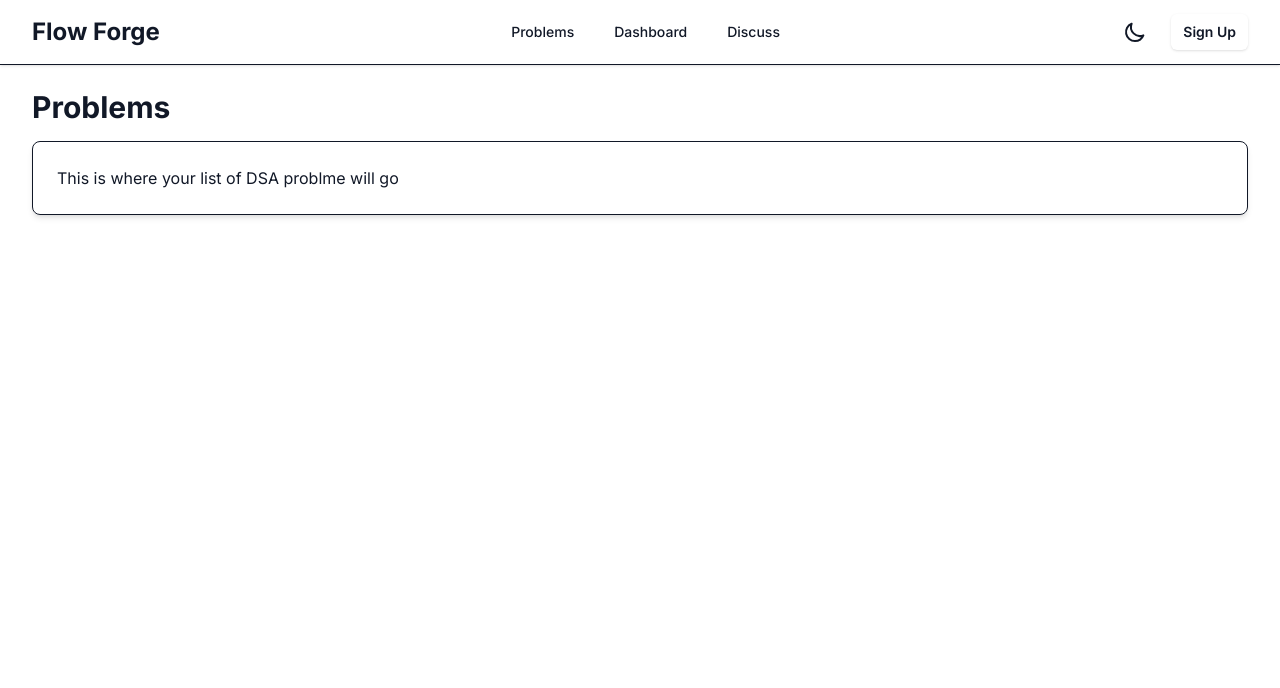
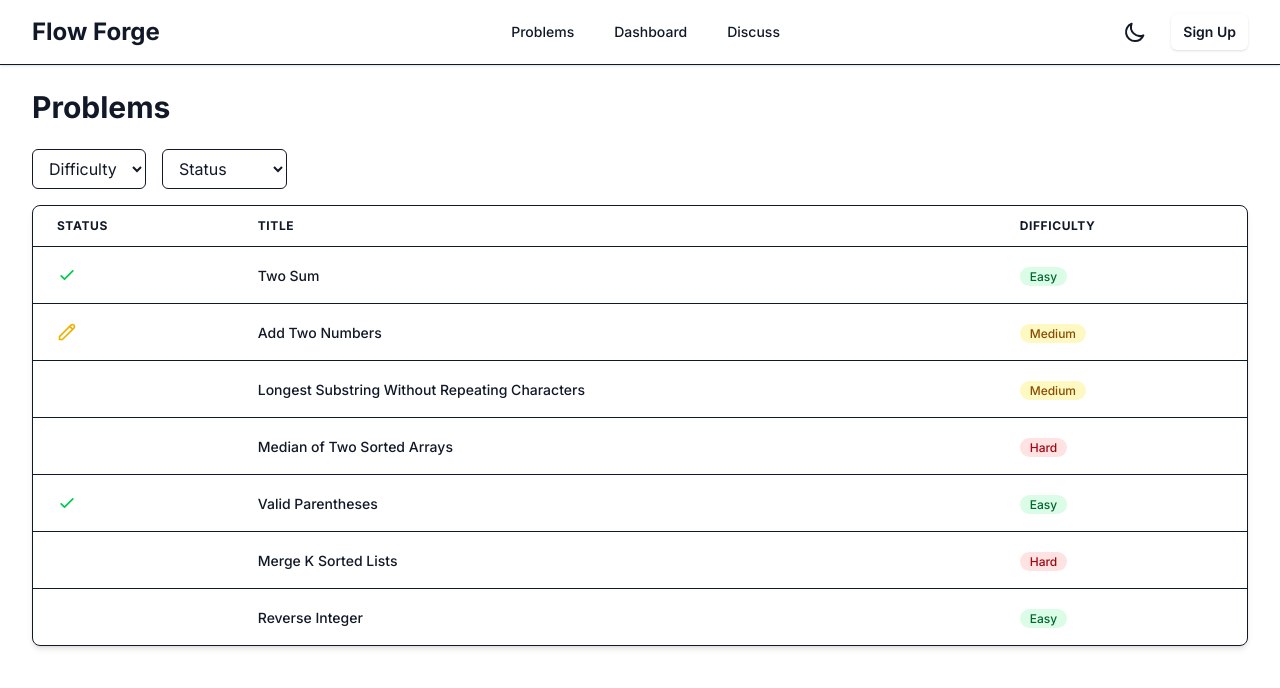
Before and after one commit to DPanvish/Flow-Forge, a React (Vite) app in the folder client/: page /problems in a window 1280 px wide. Shown: the top 688 px of the page. Built offline with nearby package versions, Linux system fonts and the light colour scheme.

Commit message:
ProblemsPage Created

```diff
--- a/client/src/pages/ProblemsPage.jsx
+++ b/client/src/pages/ProblemsPage.jsx
@@ -1,13 +1,81 @@
 import React from 'react'
+import { StatusIcon, DifficultyTag } from '../pages/ProblemHelpers'
+import { Link } from 'react-router-dom'
+
+
+
+// 1. Dummy data for our problems
+const problems = [
+  { id: 1, slug: 'two-sum', title: 'Two Sum', difficulty: 'Easy', status: 'Solved' },
+  { id: 2, slug: 'add-two-numbers', title: 'Add Two Numbers', difficulty: 'Medium', status: 'Attempted' },
+  { id: 3, slug: 'longest-substring', title: 'Longest Substring Without Repeating Characters', difficulty: 'Medium', status: 'Todo' },
+  { id: 4, slug: 'median-of-two-arrays', title: 'Median of Two Sorted Arrays', difficulty: 'Hard', status: 'Todo' },
+  { id: 5, slug: 'valid-parentheses', title: 'Valid Parentheses', difficulty: 'Easy', status: 'Solved' },
+  { id: 6, slug: 'merge-k-lists', title: 'Merge K Sorted Lists', difficulty: 'Hard', status: 'Todo' },
+  { id: 7, slug: 'reverse-integer', title: 'Reverse Integer', difficulty: 'Easy', status: 'Todo' },
+];
 
 const ProblemsPage = () => {
   return (
     <div>
-      <h1 className="text-3xl font-bold mb-4">Problems</h1>
-      <div className="bg-secondary p-6 rounded-lg shadow-md border border-border">
-        <p className="text-text-secondary">
-            This is where your list of DSA problme will go
-        </p>
+      <h1 className="text-3xl font-bold mb-6">Problems</h1>
+
+      {/* Filter Bar */}
+      <div className="mb-4 flex space-x-4">
+        <select className="bg-secondary border border-border rounded-md px-3 py-2 text-text-primary focus:ring-accent-primary focus:border-accent-primary">
+          <option>Difficulty</option>
+          <option>Easy</option>
+          <option>Medium</option>
+          <option>Hard</option>
+        </select>
+        <select className="bg-secondary border border-border rounded-md px-3 py-2 text-text-primary focus:ring-accent-primary focus:border-accent-primary">
+          <option>Status</option>
+          <option>Solved</option>
+          <option>Attempted</option>
+          <option>Todo</option>
+        </select>
+      </div>
+
+      {/* Problem List Table */}
+      <div className="bg-secondary shadow-md rounded-lg overflow-hidden border border-border">
+        <table className="min-w-full divide-y divide-border">
+          <thead className="bg-primary">
+            <tr>
+              <th scope="col" className="px-6 py-3 text-left text-xs font medium text-text-secondary uppercase tracking-wider">
+                Status
+              </th>
+              <th scope="col" className="px-6 py-3 text-left text-xs font medium text-text-secondary uppercase tracking-wider">
+                Title
+              </th>
+              <th scope="col" className="px-6 py-3 text-left text-xs font medium text-text-secondary uppercase tracking-wider">
+                Difficulty
+              </th>
+            </tr>
+          </thead>
+
+          <tbody className="divide-y divide-border">
+            {problems.map((problem) => (
+              <tr key={problem.id} className="hover:bg-primary transition-colors">
+                <td className="px-6 py-4 whitespace-nowrap">
+                  <StatusIcon status={problem.status} />
+                </td>
+
+                <td className="px-6 py-4 whitespace-nowrap">
+                  <Link
+                    to={`/problems/${problem.slug}`}
+                    className="text-sm font-medium text-text-primary hover:text-accent-primary"
+                  >
+                    {problem.title}
+                  </Link>
+                </td>
+
+                <td className="px-6 py-4 whitespace-nowrap">
+                  <DifficultyTag difficulty={problem.difficulty} />
+                </td>
+              </tr>
+            ))}
+          </tbody>
+        </table>
       </div>
     </div>
   )
```
